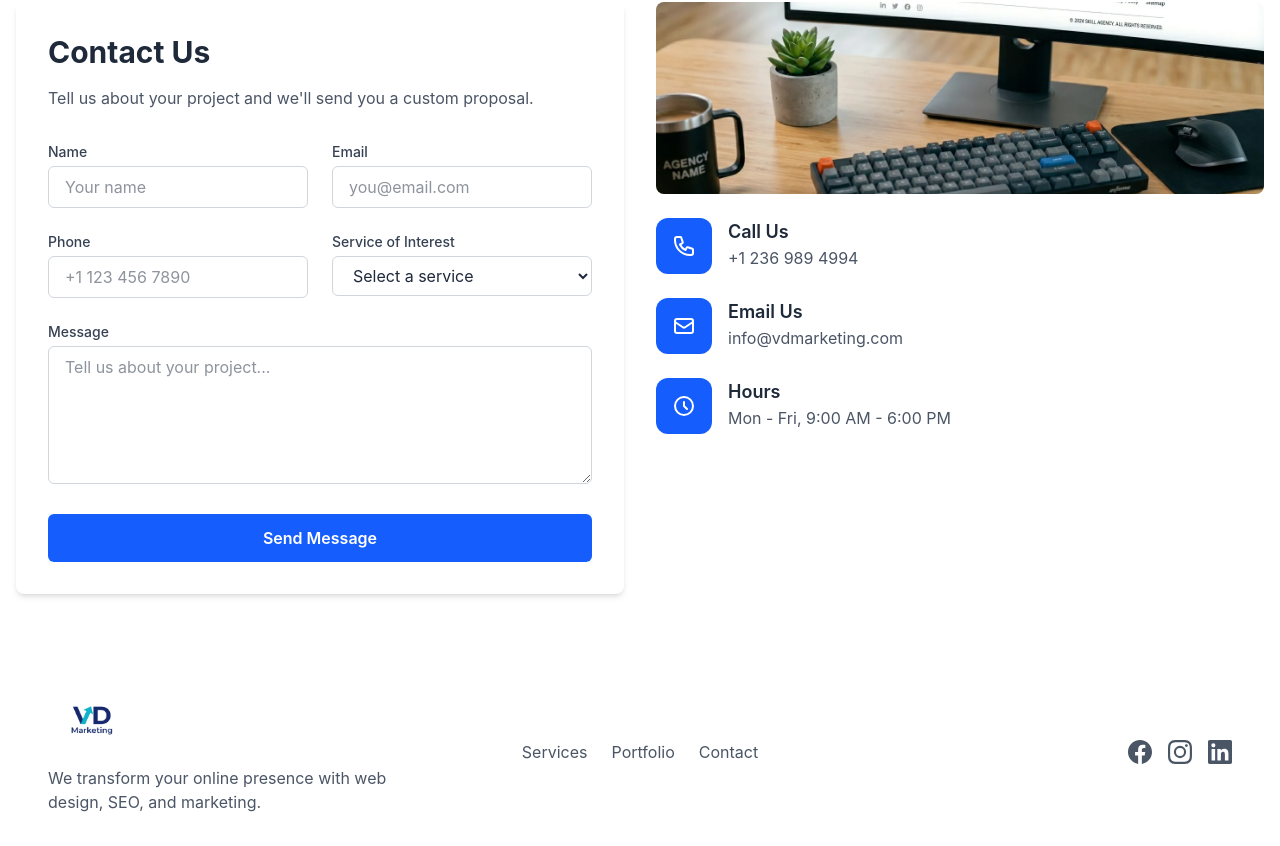
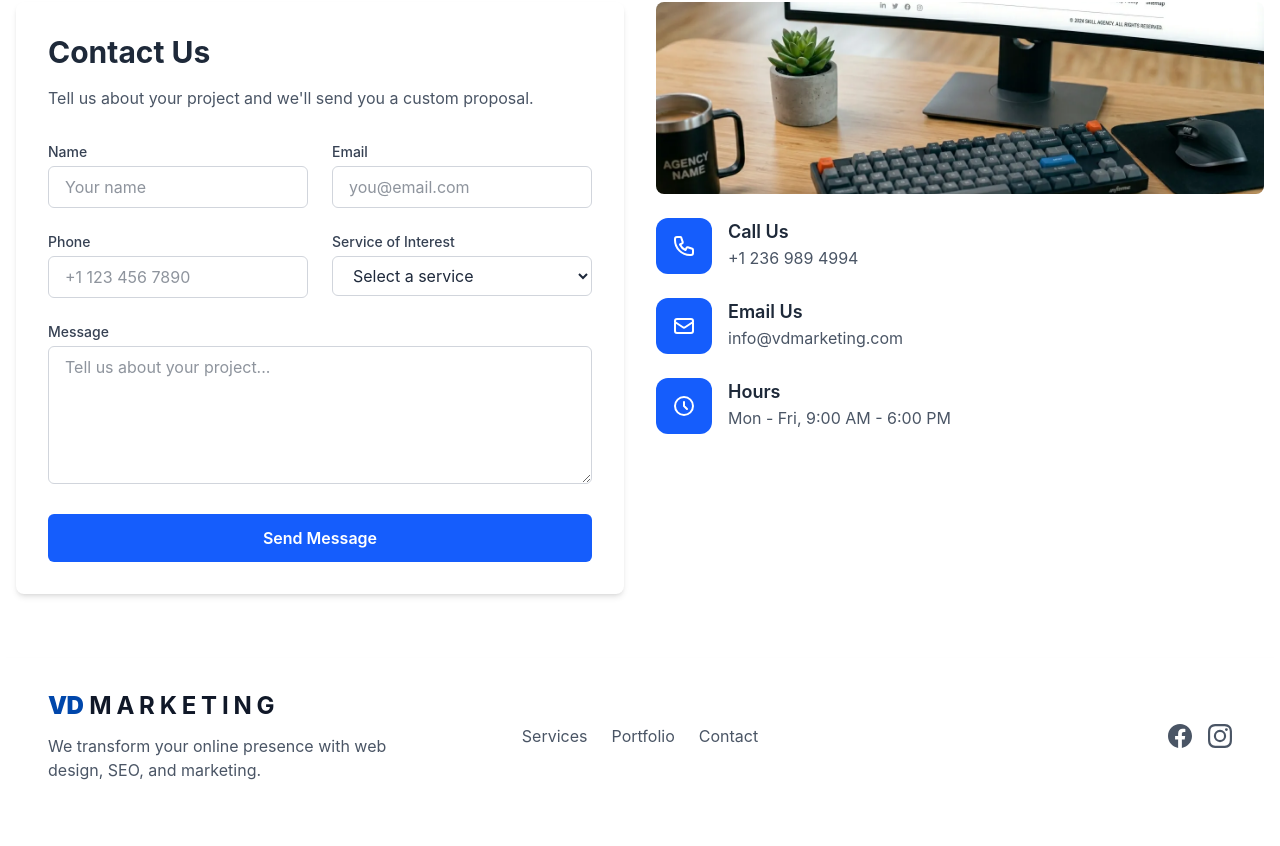
Before and after one commit to DiegoPonce0/vdmarketing, a Next.js app: page /contact in a window 1280 px wide. Shown: the part 470-1316 px from the top of the page. After the commit the page ends 1284 px from the top, so only its background shows below. Built offline with nearby package versions, Linux system fonts and the light colour scheme.

Commit message:
feat: update Footer and Logo components with social media links and improved logo display

```diff
--- a/src/components/layout/Footer.tsx
+++ b/src/components/layout/Footer.tsx
@@ -25,19 +25,14 @@ export default function Footer() {
         </div>
 
         <div className="flex items-center justify-center md:justify-end md:pr-8 space-x-4">
-          <a href="#" className="text-gray-600 hover:text-blue-600 transition" aria-label="Facebook">
+          <a href="https://www.facebook.com/people/VD-Marketing/61561624524521/?locale=es_LA" target="_blank" rel="noopener noreferrer" className="text-gray-600 hover:text-blue-600 transition" aria-label="Facebook">
             <svg className="w-6 h-6" fill="currentColor">
               <use href="/icons/sprite.svg#facebook" />
             </svg>
           </a>
-          <a href="#" className="text-gray-600 hover:text-pink-600 transition" aria-label="Instagram">
+          <a href="https://www.instagram.com/vdmarketingltd/" target="_blank" rel="noopener noreferrer" className="text-gray-600 hover:text-pink-600 transition" aria-label="Instagram">
             <svg className="w-6 h-6" fill="currentColor">
               <use href="/icons/sprite.svg#instagram" />
-            </svg>
-          </a>
-          <a href="#" className="text-gray-600 hover:text-blue-700 transition" aria-label="LinkedIn">
-            <svg className="w-6 h-6" fill="currentColor">
-              <use href="/icons/sprite.svg#linkedin" />
             </svg>
           </a>
         </div>
--- a/src/components/layout/Logo.tsx
+++ b/src/components/layout/Logo.tsx
@@ -1,11 +1,10 @@
 export default function Logo({ className = '' }: { className?: string }) {
   return (
-    <div className={`flex items-center ${className}`}>
-      <img
-        src='/logo.png'
-        alt='VD Marketing Logo'
-        className='h-16 w-auto object-contain'
-      />
+    <div className={`flex items-baseline gap-1.5 ${className}`}>
+      <span className='text-2xl font-black tracking-tight text-[#0047AB]'>VD</span>
+      <span className='text-2xl font-bold tracking-[0.2em] text-gray-900 uppercase'>
+        Marketing
+      </span>
     </div>
   );
 }
```
